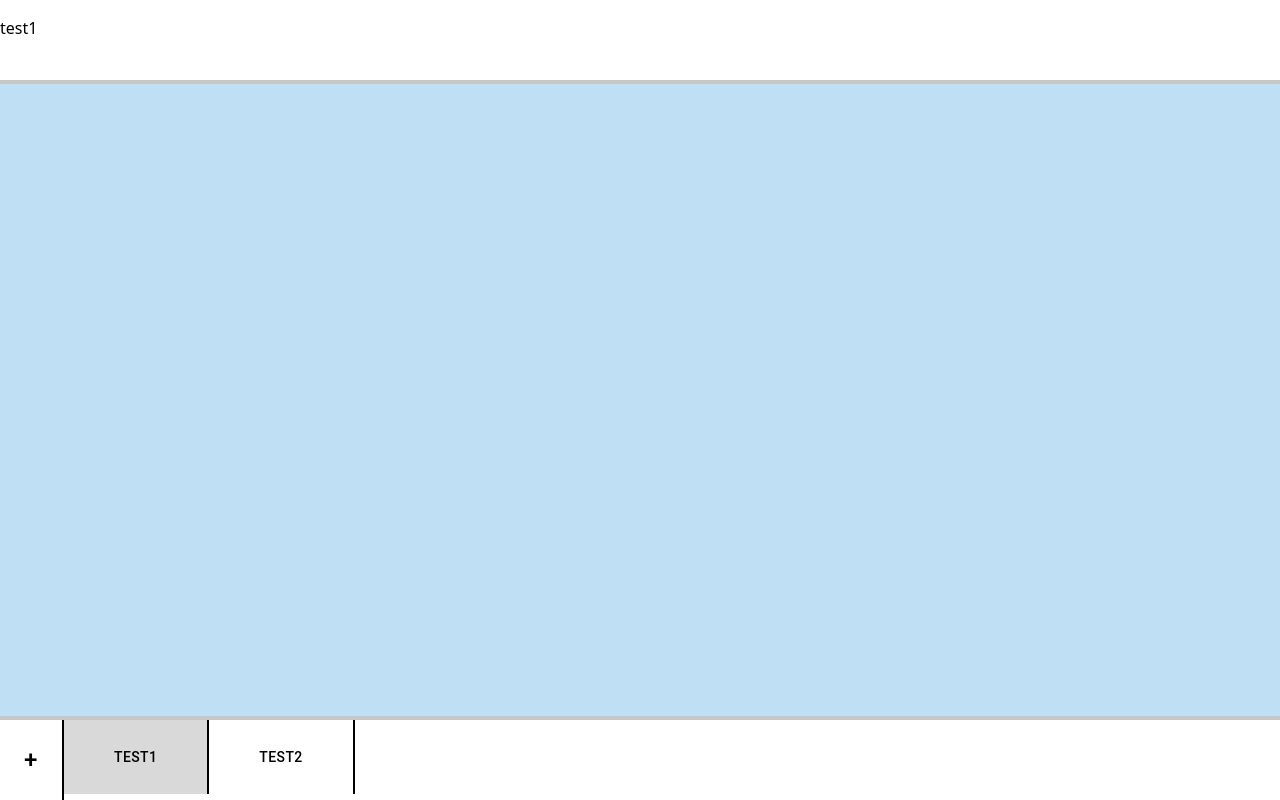
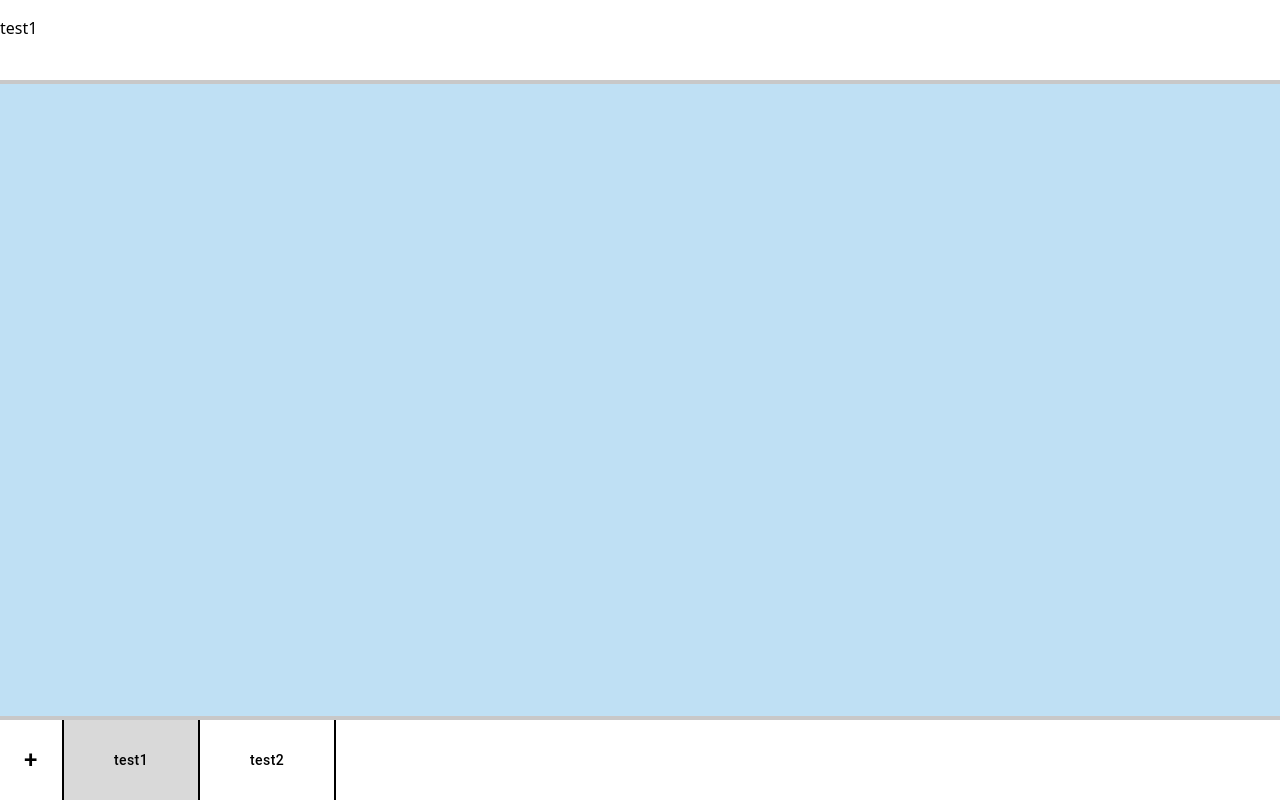
Before and after one commit to kn2117/CECS-448-Project-3-Team-3, a React (Vite) app: page / in a window 1280 px wide. Built offline with nearby package versions, Linux system fonts and the light colour scheme.

Commit message:
removed always captilization

```diff
--- a/src/footer.jsx
+++ b/src/footer.jsx
@@ -3,11 +3,12 @@ import { Button } from '@mui/material'
 import './footer.css'
 function Footer({choices, current, onClick}){
     return(
-        <div class='footer'>
+        <div class='main'>
             {choices.map(element => (
-                <Button style={{color:'black', height:'74px', background:current == element?'#D9D9D9':'white',
+                <Button style={{color:'black',background:current == element?'#D9D9D9':'white',
                                 borderRight:'2px solid black', borderRadius:0,
-                                paddingLeft:50,paddingRight:50}} key={element} onClick={()=>onClick(element)}>
+                                paddingLeft:50,paddingRight:50}} key={element} onClick={()=>onClick(element)}
+                        sx={{ textTransform: 'none' , height:'100%'}}>
                     {element}
                 </Button>
            ) )}
```
